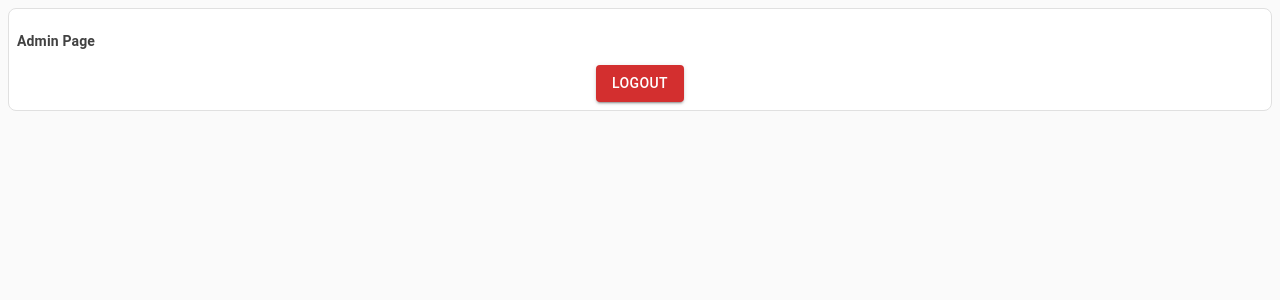
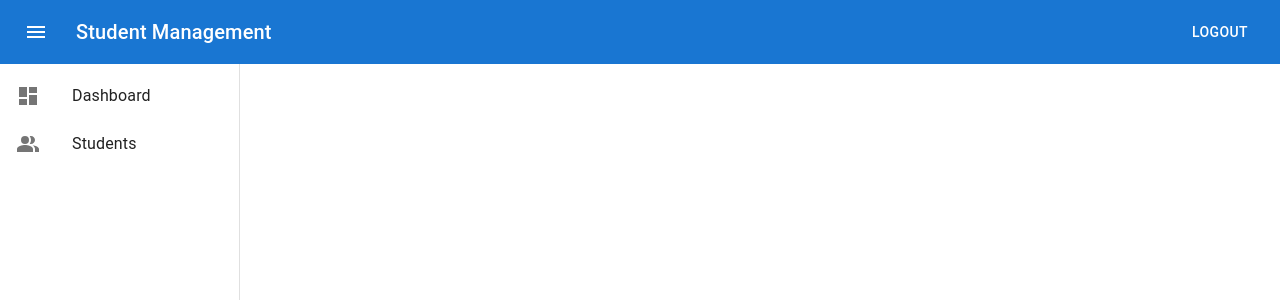
Before and after one commit to ch-luan2015/practise-redux-saga, a React (Create React App) app: page /admin in a window 1280 px wide. Shown: the top 300 px of the page. Built offline with nearby package versions, Linux system fonts and the light colour scheme; no server answers; sample sign-in values are in the browser's storage.

Commit message:
Make AdminLayout and router to page from sidebar

```diff
--- a/package.json
+++ b/package.json
@@ -6,6 +6,7 @@
     "@emotion/react": "^11.8.1",
     "@emotion/styled": "^11.8.1",
     "@material-ui/core": "^4.12.3",
+    "@mui/icons-material": "^5.5.0",
     "@mui/material": "^5.4.4",
     "@reduxjs/toolkit": "^1.8.0",
     "@testing-library/jest-dom": "^4.2.4",
--- a/src/App.tsx
+++ b/src/App.tsx
@@ -18,11 +18,11 @@ function App() {
     <>
       <Switch>
 
-        <Route path="/login">
+        <Route exact path="/">
           <LoginPage />
         </Route>
 
-        <PrivateRoute exact path="/admin">
+        <PrivateRoute path="/admin">
           <AdminLayout />
         </PrivateRoute>
 
--- /dev/null
+++ b/src/components/common/Header.tsx
@@ -0,0 +1,39 @@
+import MenuIcon from '@mui/icons-material/Menu';
+import AppBar from '@mui/material/AppBar';
+import Box from '@mui/material/Box';
+import Button from '@mui/material/Button';
+import IconButton from '@mui/material/IconButton';
+import Toolbar from '@mui/material/Toolbar';
+import Typography from '@mui/material/Typography';
+import { authActions } from 'features/auth/authSlice';
+import { useDispatch } from 'react-redux';
+
+export function Header() {
+
+  const dispatch = useDispatch();
+
+  const handleLogout = () => {
+    dispatch(authActions.logout());
+  }
+  return (
+    <Box sx={{ flexGrow: 1 }}>
+      <AppBar position="static">
+        <Toolbar>
+          <IconButton
+            size="large"
+            edge="start"
+            color="inherit"
+            aria-label="menu"
+            sx={{ mr: 2 }}
+          >
+            <MenuIcon />
+          </IconButton>
+          <Typography variant="h6" component="div" sx={{ flexGrow: 1 }}>
+            Student Management
+          </Typography>
+          <Button color="inherit" onClick={handleLogout}>Logout</Button>
+        </Toolbar>
+      </AppBar>
+    </Box>
+  )
+}
--- a/src/components/common/PrivateRoute.tsx
+++ b/src/components/common/PrivateRoute.tsx
@@ -7,10 +7,10 @@ export interface PrivateRouteProps {
 export function PrivateRoute(props: RouteProps) {
 
   //Check if user login
+  const isLoggedIn = Boolean(localStorage.getItem("token"));
 
-  const isLoggedIn = Boolean(localStorage.getItem("token"));
   // if yes, show route
-  if (!isLoggedIn) return <Redirect to="/login" />
+  if (!isLoggedIn) return <Redirect to="/" />
   // otherwise, redirect to login
 
 
--- /dev/null
+++ b/src/components/common/Sidebar.tsx
@@ -0,0 +1,63 @@
+import { makeStyles } from '@material-ui/core';
+import { Dashboard, PeopleAlt } from '@mui/icons-material';
+import Box from '@mui/material/Box';
+import List from '@mui/material/List';
+import ListItem from '@mui/material/ListItem';
+import ListItemButton from '@mui/material/ListItemButton';
+import ListItemIcon from '@mui/material/ListItemIcon';
+import ListItemText from '@mui/material/ListItemText';
+import { NavLink } from 'react-router-dom';
+
+const useStyles = makeStyles((theme) => ({
+  root: {
+    width: "100%",
+    maxWidth: 360,
+    backgroundColor: theme.palette.background.paper
+  },
+  link: {
+    color: "inherit",
+    textDecoration: "none",
+    //Khi classLink co active thi sua background cua thang div con truc tiep cua no
+    '&.active > div': {
+      background: theme.palette.action.selected
+    }
+  }
+
+}))
+//Navbar khi duoc chon se co 1 classes active vao html
+export function Sidebar() {
+
+  const classes = useStyles();
+  return (
+    <Box className={classes.root}>
+      <nav aria-label="main mailbox folders">
+        <List>
+          {/* Dung Navlink de biet cai nao dang Active khac voi link */}
+          <NavLink to="/admin/dashboard" className={classes.link}>
+            <ListItem disablePadding button>
+              <ListItemButton>
+                <ListItemIcon>
+                  <Dashboard />
+                </ListItemIcon>
+                <ListItemText primary="Dashboard" />
+              </ListItemButton>
+            </ListItem>
+          </NavLink>
+
+          <NavLink to="/admin/students" className={classes.link}>
+            <ListItem disablePadding button>
+              <ListItemButton>
+                <ListItemIcon>
+                  <PeopleAlt />
+                </ListItemIcon>
+                <ListItemText primary="Students" />
+              </ListItemButton>
+            </ListItem>
+          </NavLink>
+
+        </List>
+      </nav>
+
+    </Box>
+  )
+}
--- a/src/components/common/index.ts
+++ b/src/components/common/index.ts
@@ -1,3 +1,5 @@
 // Export tat ca cac component ra mot ngo
 export * from "./NotFound";
 export * from "./PrivateRoute";
+export * from "./Header";
+export * from "./Sidebar";
--- a/src/components/layout/Admin.tsx
+++ b/src/components/layout/Admin.tsx
@@ -1,42 +1,53 @@
-import React from 'react'
-import { Button, Box } from '@mui/material'
-import { authActions } from 'features/auth/authSlice';
-import { useDispatch } from 'react-redux'
-
-type Props = {}
-
-export function AdminLayout({ }: Props) {
-
-  const dispatch = useDispatch();
+import { Box, makeStyles } from '@material-ui/core';
+import { Header, Sidebar } from 'components/common';
+import { Dashboard } from 'features/dashboard';
+import { Students } from 'features/students';
+import { Route, Switch } from 'react-router-dom';
 
 
-  const handleLogout = () => {
-    dispatch(authActions.logout());
+
+const useStyles = makeStyles((theme) => ({
+  root: {
+    display: "grid",
+    gridTemplateRows: "auto 1fr",
+    gridAutoColumns: "240px 1fr",
+    gridTemplateAreas: `"header header" "sidebar main"`,
+    minHeight: "100vh" // cho no full screen
+  },
+  header: {
+    gridArea: "header",
+  },
+  sidebar: {
+    gridArea: "sidebar",
+    borderRight: `1px solid ${theme.palette.divider}`,
+    backgroundColor: theme.palette.background.paper
+  },
+  main: {
+    gridArea: "main",
+    backgroundColor: theme.palette.background.paper,
+    padding: theme.spacing(2, 3)
   }
-  return (
-    <>
-      <Box
-        sx={{
-          display: 'flex',
-          flexDirection: 'column',
-          m: 1,
-          p: 1,
-          bgcolor: (theme) => (theme.palette.mode === 'dark' ? '#101010' : '#fff'),
-          color: (theme) =>
-            theme.palette.mode === 'dark' ? 'grey.300' : 'grey.800',
-          border: '1px solid',
-          borderColor: (theme) =>
-            theme.palette.mode === 'dark' ? 'grey.800' : 'grey.300',
-          borderRadius: 2,
-          fontSize: '0.875rem',
-          fontWeight: '700',
-        }}
-      >
-        <p>Admin Page</p>
-        <Button color="error" variant="contained" sx={{ m: "auto" }}
-          onClick={handleLogout}
-        >Logout</Button>
-      </Box>
-    </>
-  )
+  //Moi don vi 1=8px , spacing tren duoi 2 trai phai 3  = 16px 24px
+}))
+
+export function AdminLayout() {
+
+  const classes = useStyles();
+
+
+  return <Box className={classes.root}>
+    <Box className={classes.header}><Header /></Box>
+    <Box className={classes.sidebar}><Sidebar /></Box>
+    <Box className={classes.main}>
+      <Switch>
+        <Route path="/admin/dashboard">
+          <Dashboard />
+        </Route>
+        <Route path="/admin/students">
+          <Students />
+        </Route>
+      </Switch>
+    </Box>
+
+  </Box>
 }
--- a/src/features/auth/authSaga.ts
+++ b/src/features/auth/authSaga.ts
@@ -14,7 +14,7 @@ function* handleLogin(payload: LoginPayload) {
     localStorage.setItem("currentUser", JSON.stringify(payload));
 
     //Phase 3: Redirect to admin Page
-    yield put(push("/admin"));
+    yield put(push("/admin/dashboard"));
   } catch (error: any) {
     console.log(error.message);
   }
@@ -26,7 +26,7 @@ function* handleLogout() {
   localStorage.removeItem("currentUser");
 
   // redirect to login page
-  yield put(push("/login"));
+  yield put(push("/"));
 }
 
 function* watchLoginFlow() {
--- /dev/null
+++ b/src/features/dashboard/index.tsx
@@ -0,0 +1,9 @@
+import React from 'react'
+
+type Props = {}
+
+export function Dashboard({ }: Props) {
+  return (
+    <div>Dashboard</div>
+  )
+}
--- /dev/null
+++ b/src/features/students/index.tsx
@@ -0,0 +1,9 @@
+import React from 'react'
+
+type Props = {}
+
+export function Students({ }: Props) {
+  return (
+    <div>Students</div>
+  )
+}
```
Also changed, not shown: 1 other file (tests, documents, lock files or other folders).
